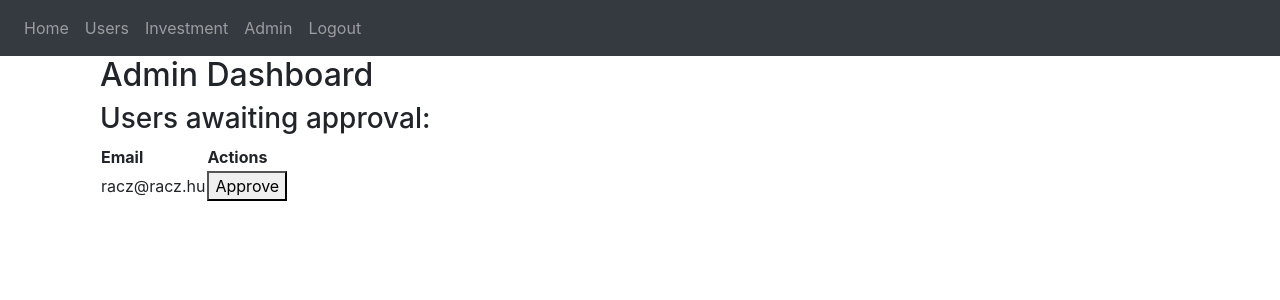
After one commit to palhazi/AP_PRTFLMNGR, a Flask app: page /admin_dashboard in a window 1280 px wide. The commit adds this page. Shown: the top 300 px of the page. Run offline with Flask 3, Linux system fonts and the light colour scheme; a user stored in the database is signed in; data comes from the database, SQL or seed files in the repository; both versions use the stored data as it was after the commit; some libraries are stand-ins or nearby versions.

Commit message:
5464646465456465456464

```diff
--- a/website/models.py
+++ b/website/models.py
@@ -17,6 +17,7 @@ class User(db.Model, UserMixin):
     first_name = db.Column(db.String(150))
     second_name = db.Column(db.String(150))
     notes = db.relationship('Note')
+    is_approved = db.Column(db.Boolean, default=False)
 
 # Definiáljuk az Investment osztályt, amely a felhasználók befektetéseit reprezentálja.
 class Investment(db.Model):
--- /dev/null
+++ b/website/templates/admin_dashboard.html
@@ -0,0 +1,27 @@
+{% extends "base.html" %}
+{% block content %}
+<div class="container">
+    <h2>Admin Dashboard</h2>
+    <h3>Users awaiting approval:</h3>
+    <table>
+        <thead>
+            <tr>
+                <th>Email</th>
+                <th>Actions</th>
+            </tr>
+        </thead>
+        <tbody>
+            {% for user in users %}
+                <tr>
+                    <td>{{ user.email }}</td>
+                    <td>
+                        <form action="{{ url_for('auth.approve_user', user_id=user.id) }}" method="post">
+                            <button type="submit">Approve</button>
+                        </form>
+                    </td>
+                </tr>
+            {% endfor %}
+        </tbody>
+    </table>
+</div>
+{% endblock %}
--- a/website/templates/base.html
+++ b/website/templates/base.html
@@ -32,6 +32,7 @@
           <a class="nav-item nav-link" id="home" href="/">Home</a>
           <a class="nav-item nav-link" id="allUsers" href="{{ url_for('views.all_users') }}">Users</a>
           <a class="nav-item nav-link" id="createInvestment" href="{{ url_for('views.create_investment') }}">Investment</a>
+          <a class="nav-item nav-link" id="adminDashboard" href="{{ url_for('views.admin_dashboard') }}">Admin</a>
           <a class="nav-item nav-link" id="logout" href="/logout">Logout</a>
           {% else %}
           <a class="nav-item nav-link" id="login" href="/login">Login</a>
--- a/website/views.py
+++ b/website/views.py
@@ -158,3 +158,10 @@ def delete_investment(investment_id):
         db.session.commit()
         flash('Investment deleted!', category='success')
     return redirect(url_for('views.create_investment'))
+
+# Definiáljuk az admin_dashboard útvonalát.
+@views.route('/admin_dashboard')
+@login_required
+def admin_dashboard():
+    users = User.query.filter_by(is_approved=False).all()
+    return render_template("admin_dashboard.html", user=current_user, users=users)
```
Also changed, not shown: website/auth.py (+19 -2 lines), instance/database.db.
